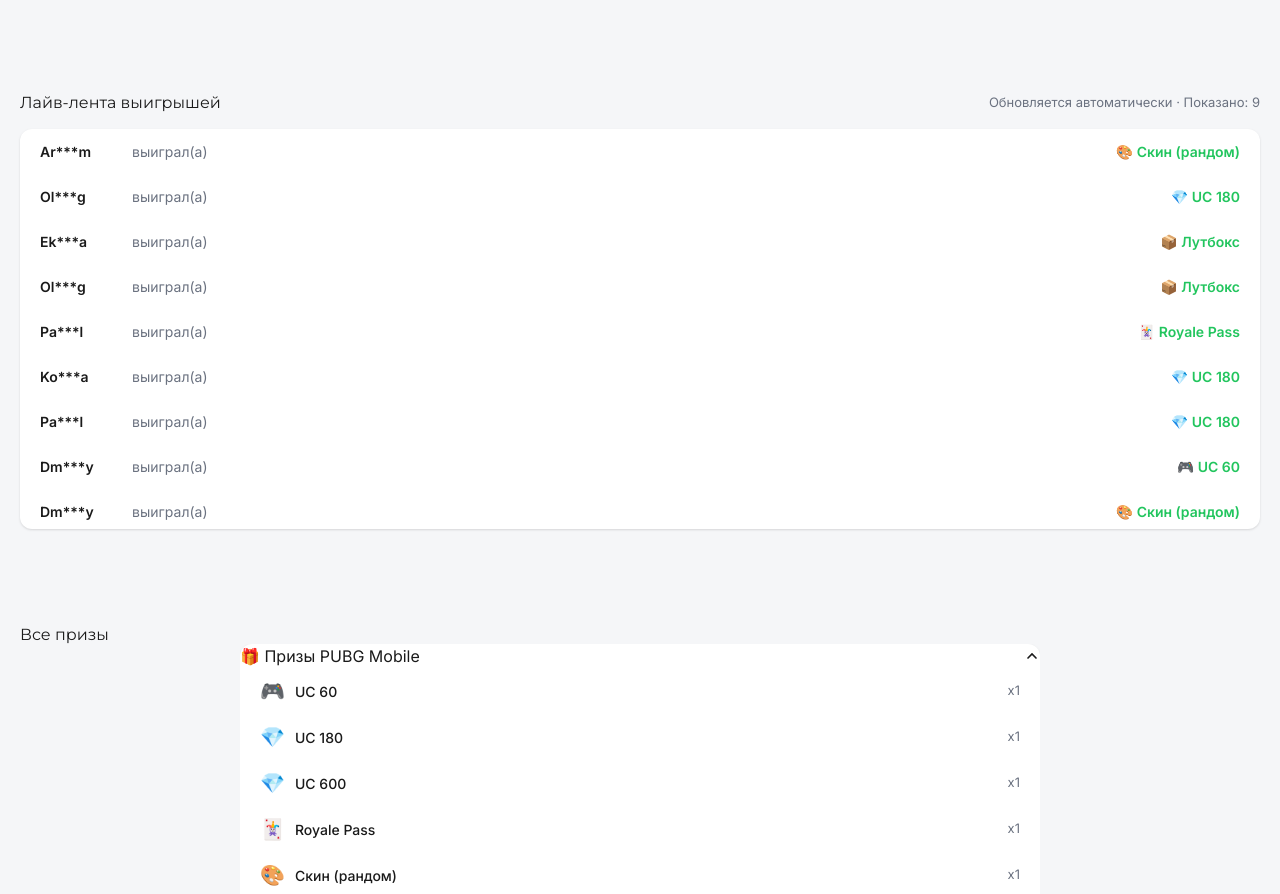
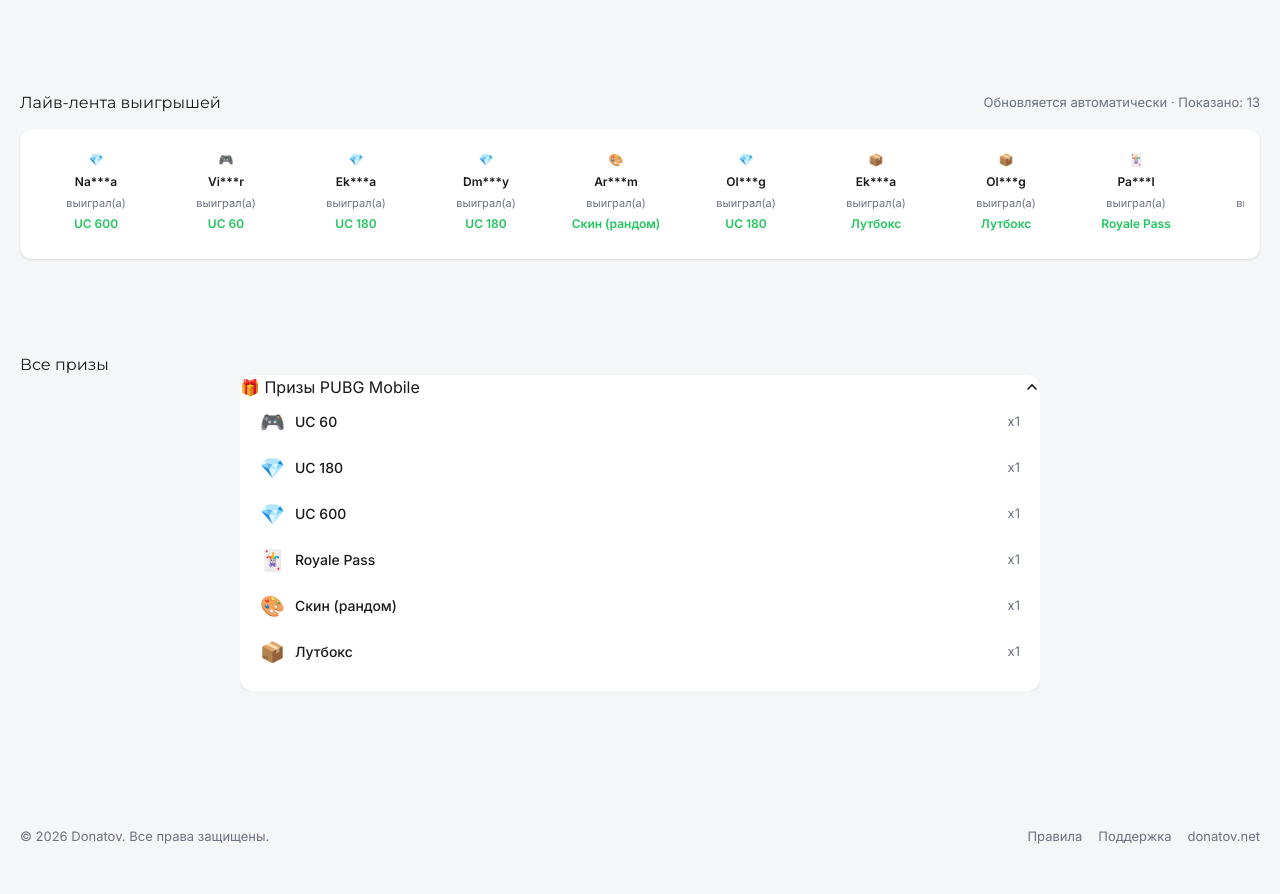
Before and after one commit to blackstar6836/donatov-600, a plain HTML site: page index.html in a window 1280 px wide. Shown: the part 1668-2562 px from the top of the page. Drawn offline with nearby package versions, Linux system fonts and the light colour scheme.

Commit message:
фикс

```diff
--- a/css/components/feed.css
+++ b/css/components/feed.css
@@ -1,5 +1,5 @@
 /* ═══════════════════════════════════════════
-   LIVE FEED
+   LIVE FEED — horizontal ticker
    ═══════════════════════════════════════════ */
 .feed-section {
   padding: 48px 0;
@@ -18,45 +18,63 @@
   font-size: 13px;
 }
 .feed-card {
-  padding: 0;
+  padding: 12px 16px;
   overflow: hidden;
 }
 .feed-list {
-  max-height: 400px;
-  overflow-y: auto;
+  display: flex;
+  gap: 10px;
+  overflow-x: auto;
+  scroll-behavior: smooth;
+  padding-bottom: 4px;
+  /* hide scrollbar but keep scroll */
+  -ms-overflow-style: none;
+  scrollbar-width: none;
+}
+.feed-list::-webkit-scrollbar {
+  display: none;
 }
 .feed-item {
+  flex: 0 0 auto;
   display: flex;
+  flex-direction: column;
   align-items: center;
-  gap: 12px;
-  padding: 12px 20px;
-  border-bottom: 1px solid var(--border);
-  font-size: 14px;
-  animation: feedSlideIn 0.4s ease;
-}
-.feed-item:last-child {
-  border-bottom: none;
+  gap: 4px;
+  padding: 10px 14px;
+  border-radius: 12px;
+  background: var(--surface-2, rgba(255, 255, 255, 0.04));
+  border: 1px solid var(--border);
+  font-size: 12px;
+  min-width: 120px;
+  max-width: 150px;
+  text-align: center;
+  animation: feedPopIn 0.35s ease;
 }
 .feed-item .feed-user {
   font-weight: 600;
-  min-width: 80px;
+  font-size: 12px;
+  white-space: nowrap;
+  overflow: hidden;
+  text-overflow: ellipsis;
+  max-width: 100%;
 }
 .feed-item .feed-text {
   color: var(--muted);
+  font-size: 11px;
 }
 .feed-item .feed-prize {
   font-weight: 600;
   color: var(--primary);
-  margin-left: auto;
   white-space: nowrap;
+  font-size: 12px;
 }
-@keyframes feedSlideIn {
+@keyframes feedPopIn {
   from {
     opacity: 0;
-    transform: translateY(-8px);
+    transform: scale(0.85);
   }
   to {
     opacity: 1;
-    transform: translateY(0);
+    transform: scale(1);
   }
 }
--- a/js/feed.js
+++ b/js/feed.js
@@ -33,9 +33,10 @@
   const div = document.createElement("div");
   div.className = "feed-item";
   div.innerHTML = `
+    <span class="feed-prize">${item.icon}</span>
     <span class="feed-user">${item.name}</span>
     <span class="feed-text">выиграл(а)</span>
-    <span class="feed-prize">${item.icon} ${item.prize}</span>`;
+    <span class="feed-prize">${item.prize}</span>`;
   list.prepend(div);
   while (list.children.length > 30) list.removeChild(list.lastChild);
   document.getElementById("feed-total").textContent =
@@ -45,7 +46,7 @@
 let feedInterval;
 function startFeed() {
   for (let i = 0; i < 8; i++) addFeedItem();
-  feedInterval = setInterval(addFeedItem, 3000);
+  feedInterval = setInterval(addFeedItem, 900);
 }
 function stopFeed() {
   clearInterval(feedInterval);
```
